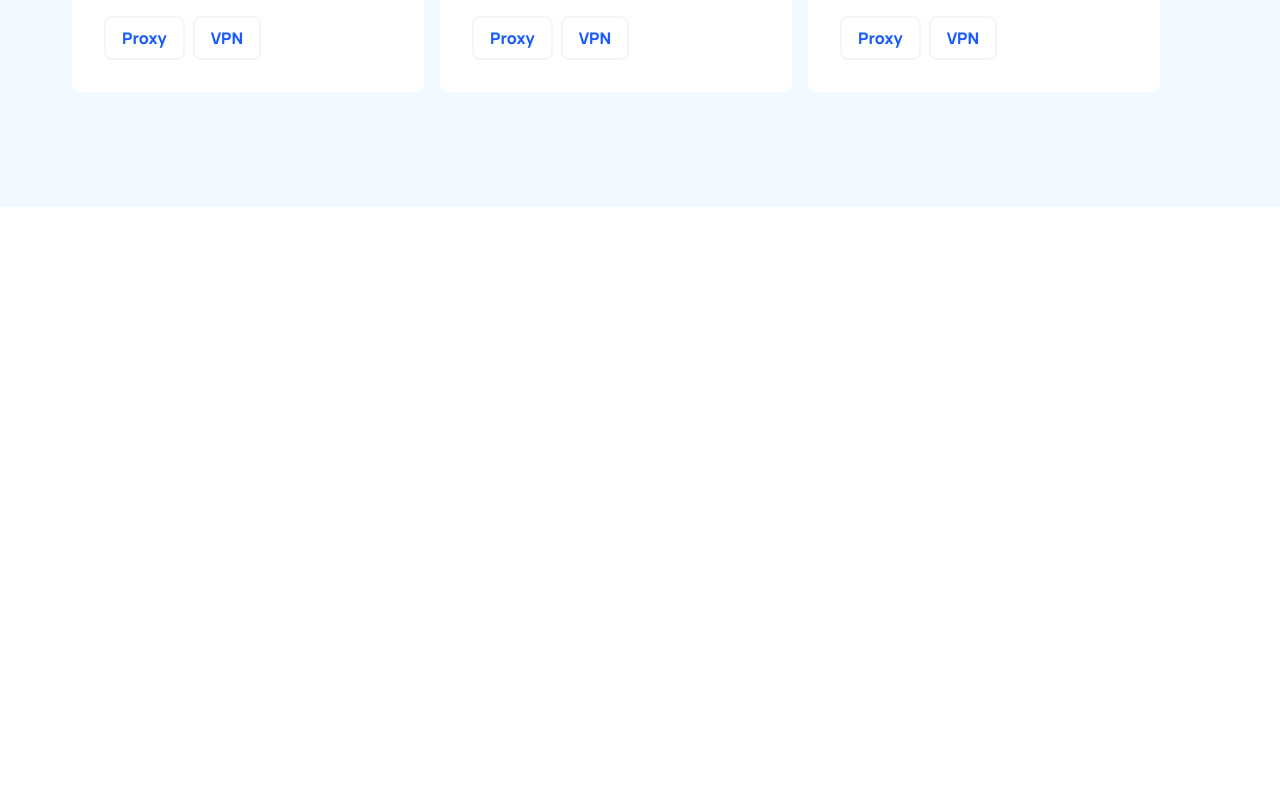
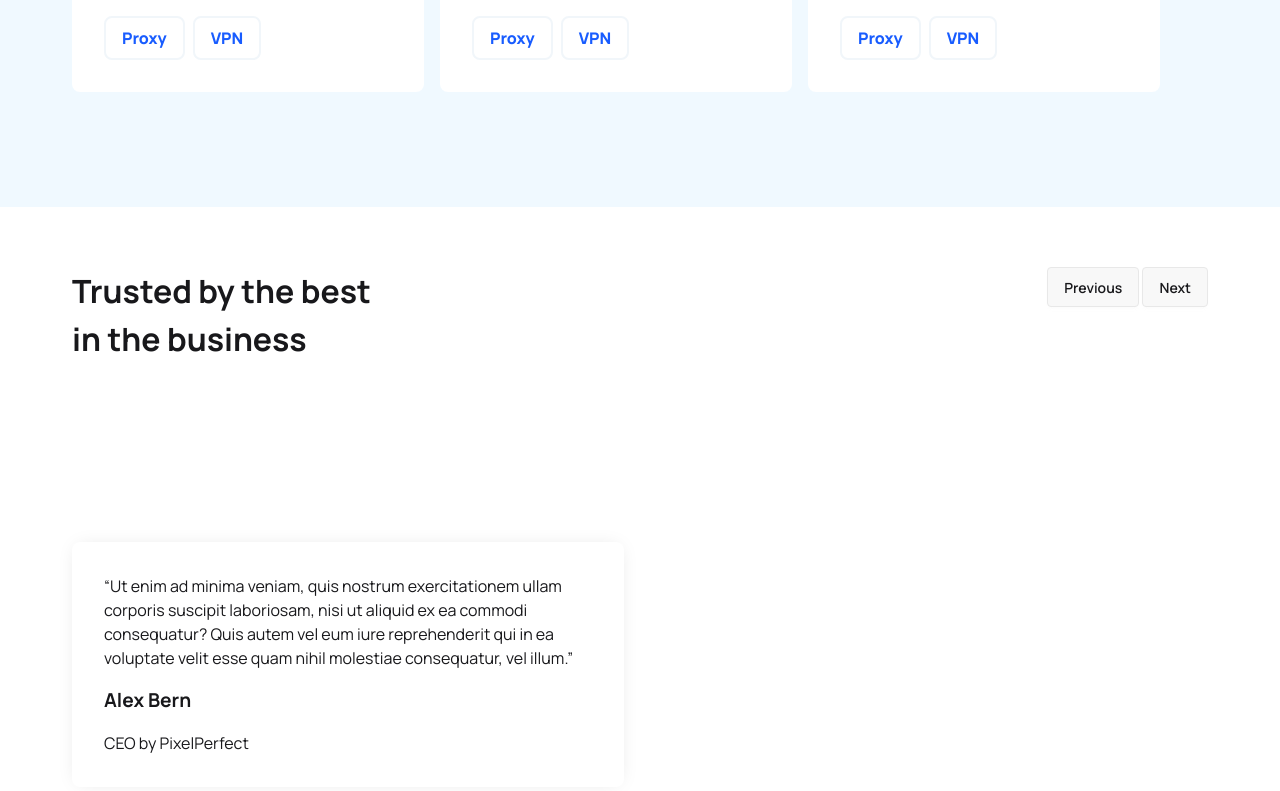
Before and after one commit to PatatoBit/codekit-web, a SvelteKit app: page / in a window 1280 px wide. Shown: the part 2993-3784 px from the top of the page. Before the commit the page ends 3200 px from the top, so only its background shows below. Built offline with nearby package versions, Linux system fonts and the light colour scheme.

Commit message:
added trusted cards and added subtle shadow back

```diff
--- /dev/null
+++ b/src/components/Views/Trusted.svelte
@@ -0,0 +1,47 @@
+<section class="wrapper fullcenter py-15">
+	<div class="flex flex-col md:flex-row justify-between w-full">
+		<div class="flex flex-col">
+			<h1>Trusted by the best</h1>
+			<h1>in the business</h1>
+		</div>
+
+		<div class="button">
+			<div class="btn">Previous</div>
+			<div class="btn">Next</div>
+		</div>
+	</div>
+
+	<div
+		class="carousel carousel-center md:w-full md:p-0 px-10 space-x-4 mt-7 w-[100vw] overflow-visible"
+	>
+		<div class="carousel-item card shadow">
+			<p>
+				“Ut enim ad minima veniam, quis nostrum exercitationem ullam corporis suscipit laboriosam,
+				nisi ut aliquid ex ea commodi consequatur? Quis autem vel eum iure reprehenderit qui in ea
+				voluptate velit esse quam nihil molestiae consequatur, vel illum.”
+			</p>
+
+			<h3>Alex Bern</h3>
+			<p>CEO by PixelPerfect</p>
+		</div>
+	</div>
+</section>
+
+<style lang="scss">
+	.background {
+		background-color: var(--tertiary);
+	}
+
+	.card {
+		width: calc(75rem / 2 - 7rem);
+		padding: 2rem;
+
+		background-color: white;
+	}
+
+	.carousel-item {
+		display: flex;
+		flex-direction: column;
+		gap: 1rem;
+	}
+</style>
--- a/src/routes/+page.svelte
+++ b/src/routes/+page.svelte
@@ -3,9 +3,11 @@
 	import Features from '../components/Views/Features.svelte';
 	import Statements from '../components/Views/Statements.svelte';
 	import Testimonial from '../components/Views/Testimonial.svelte';
+	import Trusted from '../components/Views/Trusted.svelte';
 </script>
 
 <Hero />
 <Features />
 <Statements />
 <Testimonial />
+<Trusted />
--- a/src/styles/global.scss
+++ b/src/styles/global.scss
@@ -78,7 +78,7 @@ body,
 }
 
 .shadow {
-	box-shadow: 0px 0px 43px 0px rgba(0, 0, 0, 0.3);
-	-webkit-box-shadow: 0px 0px 43px 0px rgba(0, 0, 0, 0.3);
-	-moz-box-shadow: 0px 0px 43px 0px rgba(0, 0, 0, 0.3);
+	box-shadow: 0px 0px 20px -6px rgba(0, 0, 0, 0.13);
+	-webkit-box-shadow: 0px 0px 20px -6px rgba(0, 0, 0, 0.13);
+	-moz-box-shadow: 0px 0px 20px -6px rgba(0, 0, 0, 0.13);
 }
```
